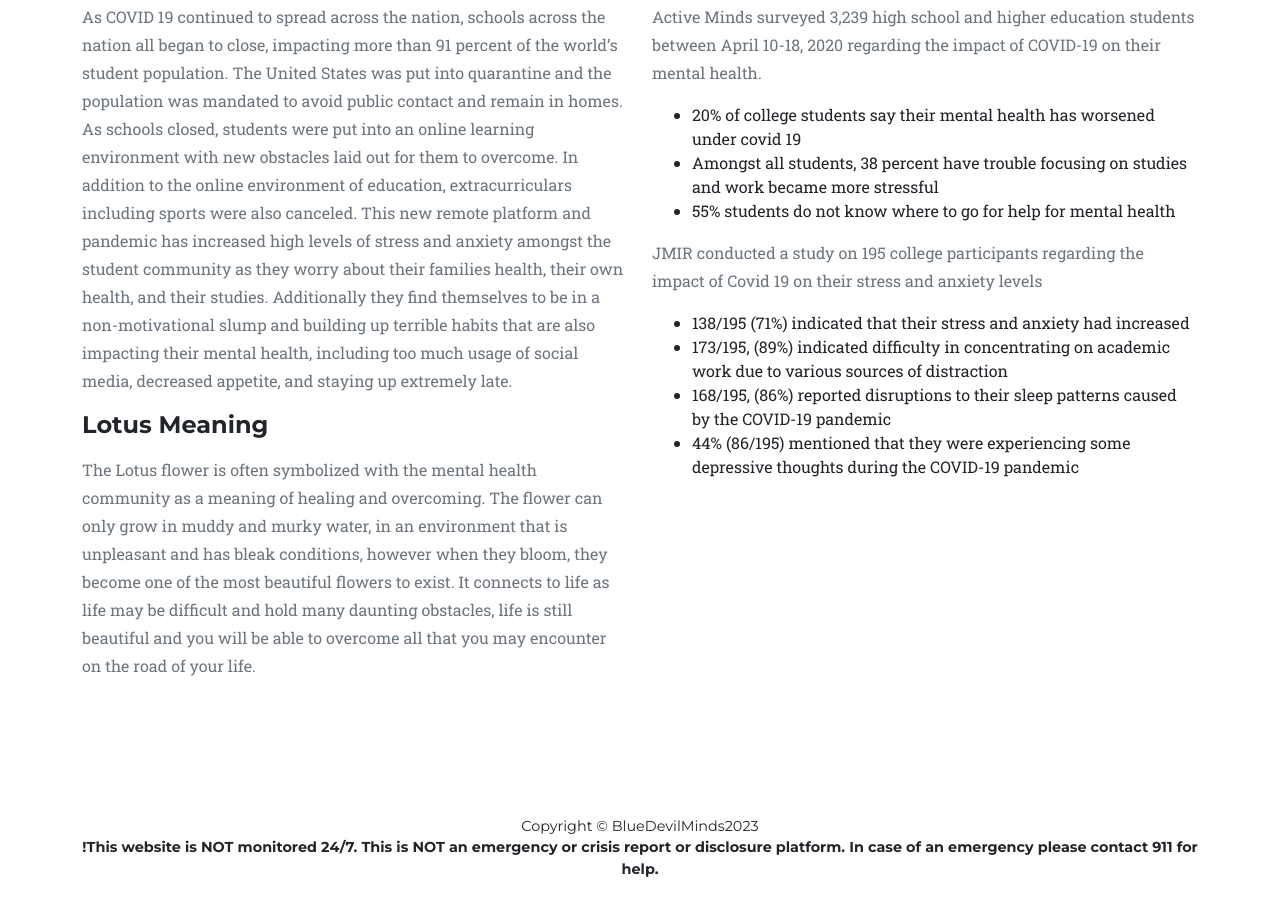
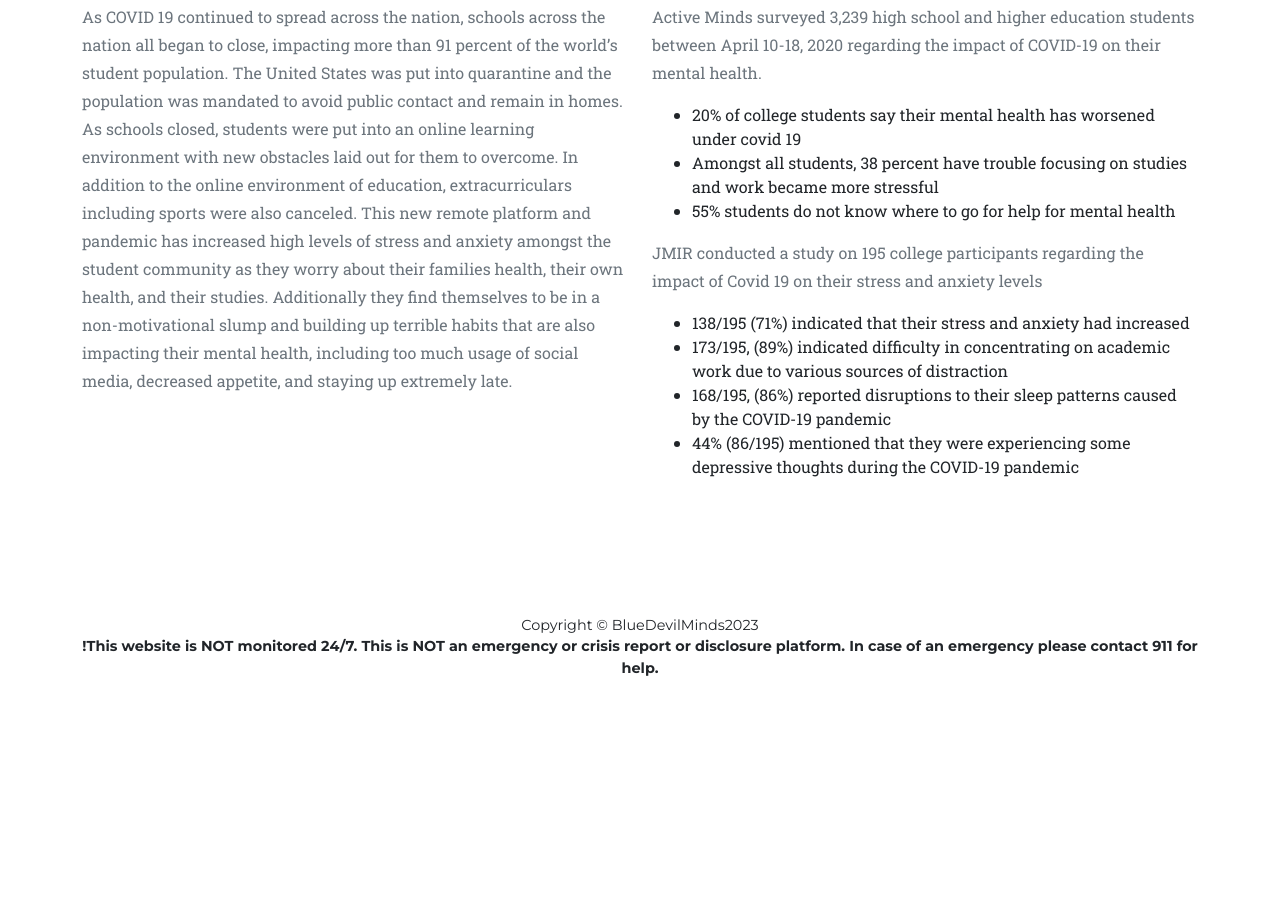
Before and after one commit to TingPanda16/BlueDevilMinds, a plain HTML site: page LotusMinds-main/index.html in a window 1280 px wide. Shown: the part 2272-3176 px from the top of the page. After the commit the page ends 2976 px from the top, so only its background shows below. Drawn offline with nearby package versions, Linux system fonts and the light colour scheme; a web font is replaced by a local one.

Commit message:
Update index.html

```diff
--- a/LotusMinds-main/index.html
+++ b/LotusMinds-main/index.html
@@ -98,10 +98,6 @@
                         <p class="text-muted">
                           As COVID 19 continued to spread across the nation, schools across the nation all began to close, impacting more than 91 percent of the world’s student population. The United States was put into quarantine and the population was mandated to avoid public contact and remain in homes. As schools closed, students were put into an online learning environment with new obstacles laid out for them to overcome. In addition to the online environment of education, extracurriculars including sports were also canceled. This new remote platform and pandemic has increased high levels of stress and anxiety amongst the student community as they worry about their families health, their own health, and their studies. Additionally they find themselves to be in a non-motivational slump and building up terrible habits that are also impacting their mental health, including too much usage of social media, decreased appetite, and staying up extremely late.
                         </p>
-                        <h4 class="my-3">Lotus Meaning</h4>
-                        <p class="text-muted">
-                          The Lotus flower is often symbolized with the mental health community as a meaning of healing and overcoming. The flower can only grow in muddy and murky water, in an environment that is unpleasant and has bleak conditions, however when they bloom, they become one of the most beautiful flowers to exist. It connects to life as life may be difficult and hold many daunting obstacles, life is still beautiful and you will be able to overcome all that you may encounter on the road of your life.
-                        </p>
                     </div>
                     <div class="col-md-6">
                         <h4 class="my-3" >STUDIES & SURVEYS</h4>
```
